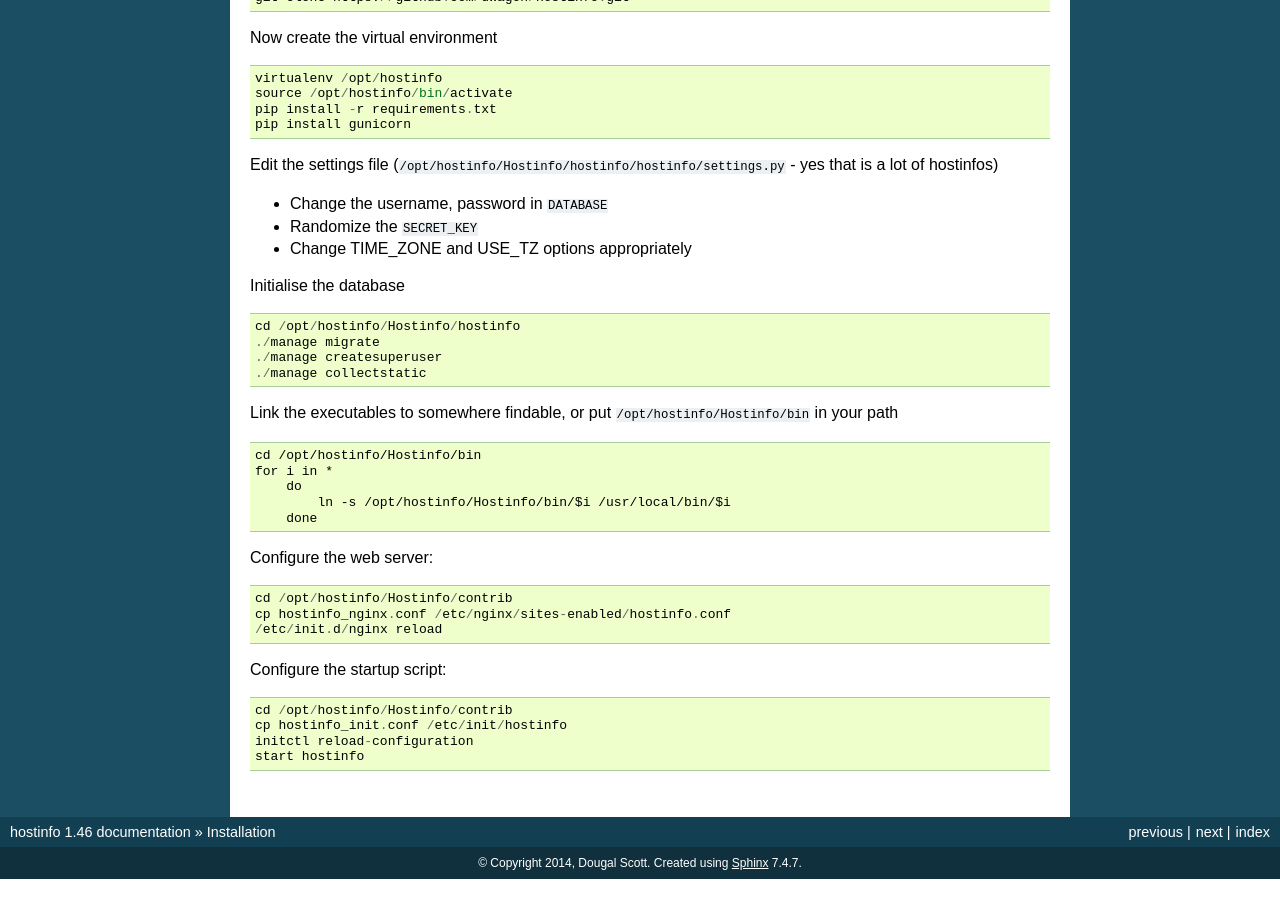
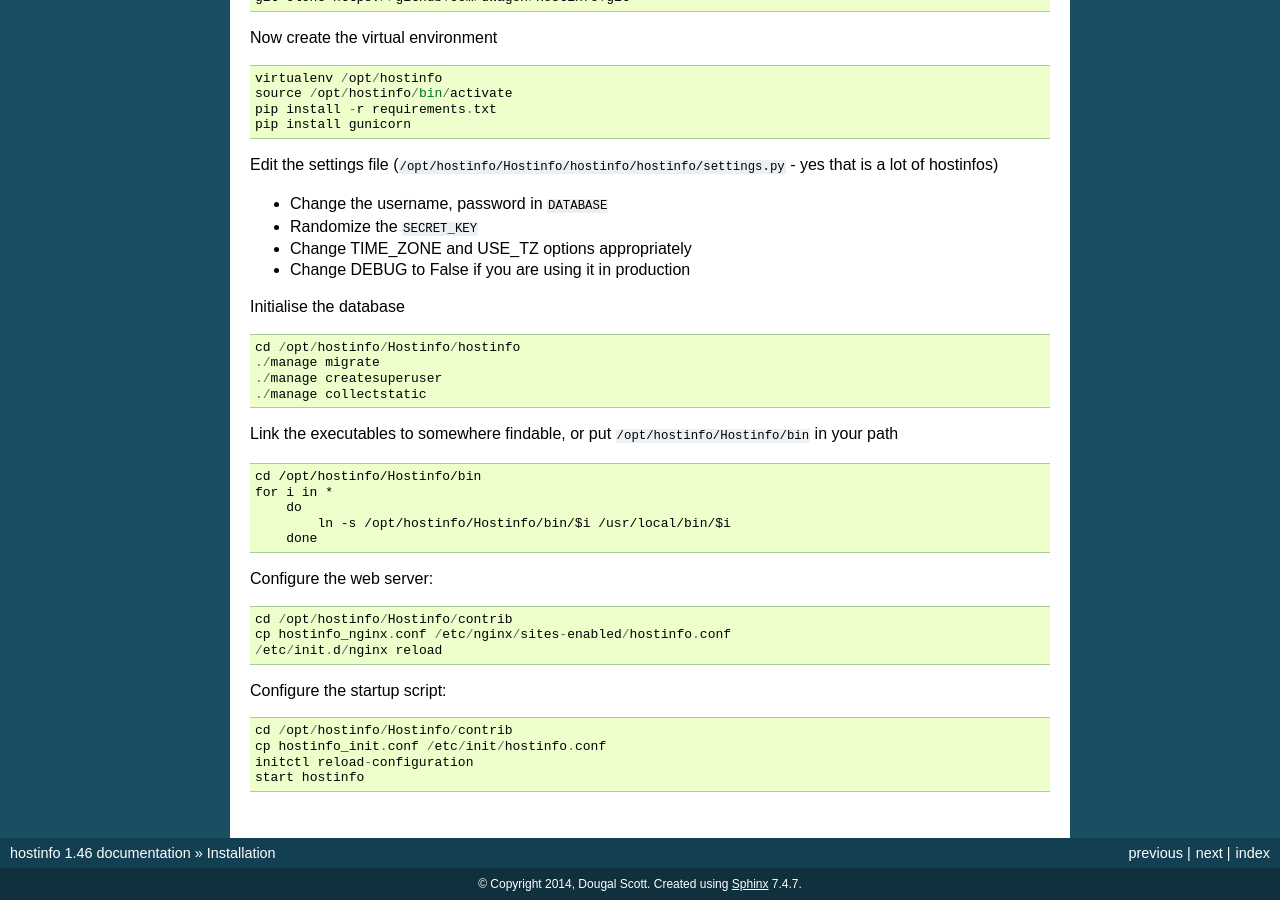
Before and after one commit to dwagon/Hostinfo, a Sphinx documentation site: the page built from docs/install.rst, in a window 1280 px wide and 900 px high, scrolled down 612 px. Built offline with Sphinx 7.4.7, drawn with Linux system fonts in a browser that asks for light colours; before the commit the page ends 1491 px from its top, so only the background shows below that.

Commit message:
Minor tweaks

```diff
--- a/docs/install.rst
+++ b/docs/install.rst
@@ -42,6 +42,7 @@ Edit the settings file (``/opt/hostinfo/Hostinfo/hostinfo/hostinfo/settings.py``
 * Change the username, password in ``DATABASE``
 * Randomize the ``SECRET_KEY``
 * Change TIME_ZONE and USE_TZ options appropriately
+* Change DEBUG to False if you are using it in production
 
 Initialise the database ::
 
@@ -67,6 +68,6 @@ Configure the web server::
 Configure the startup script::
 
     cd /opt/hostinfo/Hostinfo/contrib
-    cp hostinfo_init.conf /etc/init/hostinfo
+    cp hostinfo_init.conf /etc/init/hostinfo.conf
     initctl reload-configuration
     start hostinfo
```
